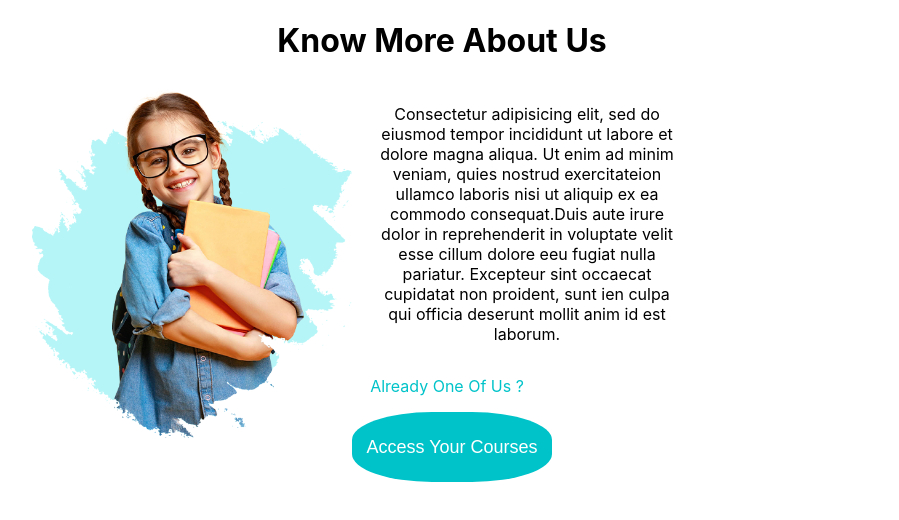
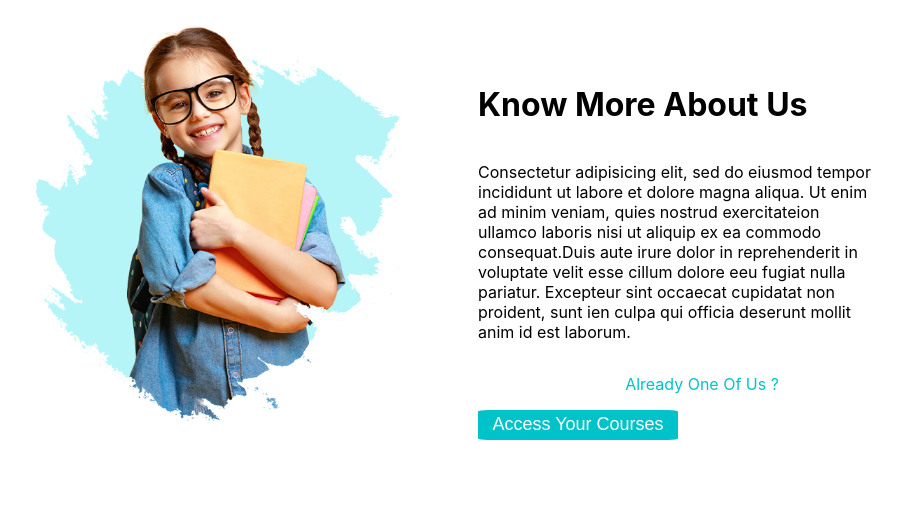
Before and after one commit to AyaMouawi/TinyTechiesFrontEnd, a React (Create React App) app in the folder tiny-techies-frontend/: page / in a window 1280 px wide. Shown: the top 520 px of the page, without its empty margins (198-1097 px from the left). Built offline with nearby package versions, Linux system fonts and the light colour scheme.

Commit message:
about edited

```diff
--- a/tiny-techies-frontend/src/Components/AboutUs.jsx
+++ b/tiny-techies-frontend/src/Components/AboutUs.jsx
@@ -2,11 +2,13 @@ import '../css/AboutUs.css';
 function About() {
   return (
     <div >
-      <h1>Know More About Us</h1>
       <div className="About-conatiner">
-      <img src="../../Images/about-girl.png" className="About-girl"></img>
+<div className='"AboutImagContainer'><img src="../../Images/about-girl.png" className="About-girl" ></img></div>
+
 
         <div className="About-content">
+        <h1>Know More About Us</h1>
+
         <div><p className="About_P">Consectetur adipisicing elit, sed do eiusmod tempor incididunt
          ut labore et dolore magna aliqua. Ut enim ad minim veniam, quies nostrud
          exercitateion ullamco laboris nisi ut aliquip ex ea commodo consequat.Duis aute
@@ -16,6 +18,7 @@ function About() {
         </div> <p className="About_Question_P"> Already One Of Us ?</p>
         <button className="About-button">Access Your Courses</button>
         </div>
+
         </div>
 
     </div>
--- a/tiny-techies-frontend/src/css/AboutUs.css
+++ b/tiny-techies-frontend/src/css/AboutUs.css
@@ -1,7 +1,9 @@
+*{
+  overflow-x: hidden;
+}
 .About-girl{
-  width: 25%;
-  height:25%;
-  margin-bottom: 50px;
+  width: 70%;
+  height:70%;
 }
 .About-conatiner{
   display: flex;
@@ -11,30 +13,33 @@
 }
 
 .About-content{
-  display: flex;
-  flex-direction: column;
-  align-items: center;
-  justify-content: center;
+  text-align: left;
+    width: 35%;
+    padding-top: 5%;
 }
 .About-content div {
-  width:300px;
+  width:400px;
   margin-right: 150px;
   }
 .About_Question_P{
   color:#00C3C9;
   justify-self: center;
   align-self: center;
-  margin-right: 310px;
 }
 .About-button{
   background-color:#00C3C9;
   color: #ffffff;
   border: none;
   width: 200px;
-  height:70px;
-  border-radius: 40%;
+  height:30px;
+  border-radius: 5% 5%;
   margin-right: 300px;
   font-size: large;
+}
+.AboutImagContainer{
+max-width: 400px;
+max-height: 400px;
+flex:1;
 }
 @media screen and (min-width: 360px) and (max-width: 480px){
   .About-conatiner{
```
